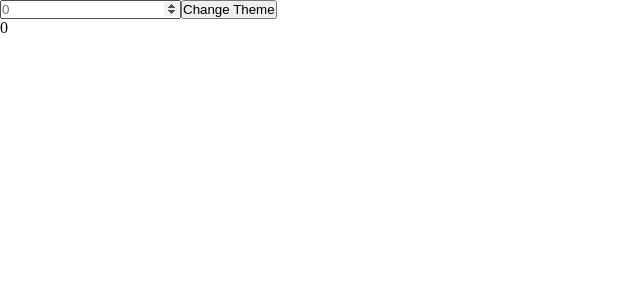
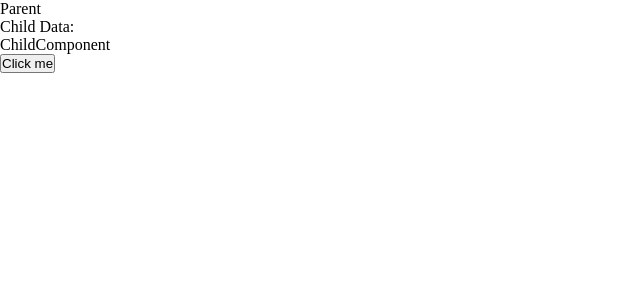
Before and after one commit to Harikesh04/Just-React-Things, a React (Create React App) app: page / in a window 1280 px wide. Shown: the top 300 px of the page, without its empty margins (0-640 px from the left). Built offline with nearby package versions, Linux system fonts and the light colour scheme.

Commit message:
learned child to parent drilling of data

```diff
--- a/src/App.js
+++ b/src/App.js
@@ -8,6 +8,7 @@ import Formik from "./Formik.jsx";
 import Assign from "./Assign.jsx";
 import UseLayout from "./UseLayout.js";
 
+import Concepts from "./Concepts.js";
 
 function App() {
   return (
@@ -19,7 +20,9 @@ function App() {
       {/* <Formik/> */}
       {/* <Assign/> */}
       {/* <UseLayout/> */}
-      <UseMemoLearn/>
+      {/* <UseMemoLearn/> */}
+      <Concepts/>
+
     </>
   );
 }
--- /dev/null
+++ b/src/ChildComponent.js
@@ -0,0 +1,17 @@
+import React from 'react'
+
+const ChildComponent = (props) => {
+    function handleClick() {
+
+       props.onParentData("data from child component");
+    }
+  return (
+    <>
+     <div>ChildComponent</div>
+     <button onClick={handleClick}>Click me </button>
+    </>
+
+  )
+}
+
+export default ChildComponent
--- /dev/null
+++ b/src/Concepts.js
@@ -0,0 +1,27 @@
+import React from 'react'
+import { useState } from 'react'
+import ChildComponent from './ChildComponent.js'
+
+
+// ? how to send data from child component to parent component
+
+const Parent = () => {
+    const [data, setData] = useState('');
+
+    function handleClick(childData){
+        setData(childData);
+    }
+
+
+  return (
+    <>
+    <div>Parent</div>
+    <div>Child Data:{data}</div>
+    <ChildComponent onParentData={handleClick}/>
+    </>
+
+
+  )
+}
+
+export default Parent
```
